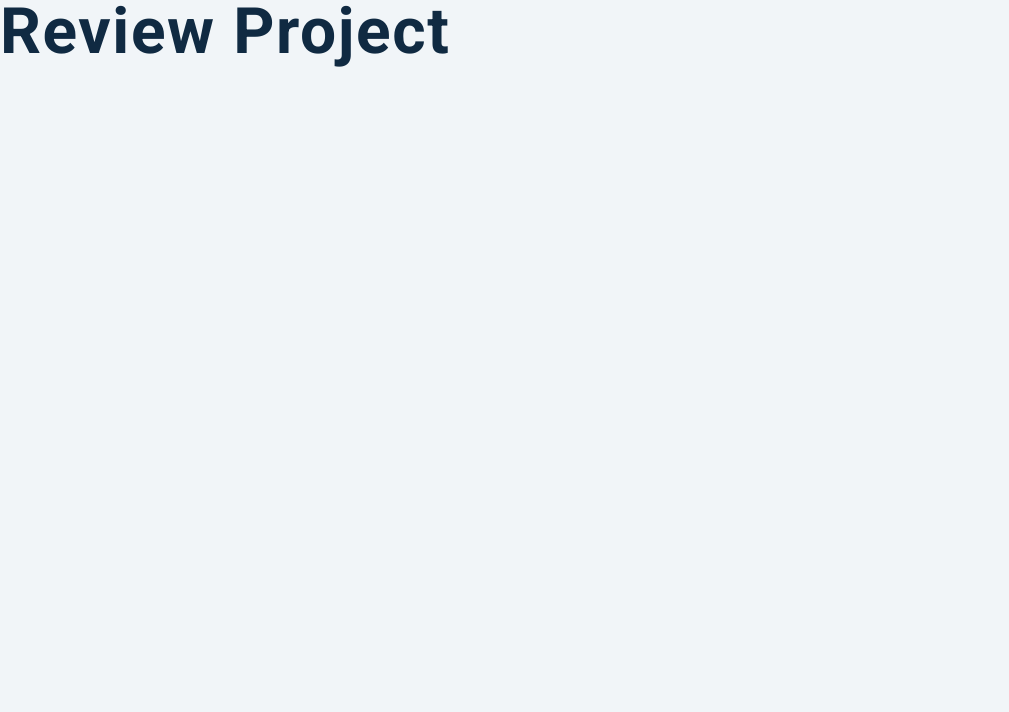
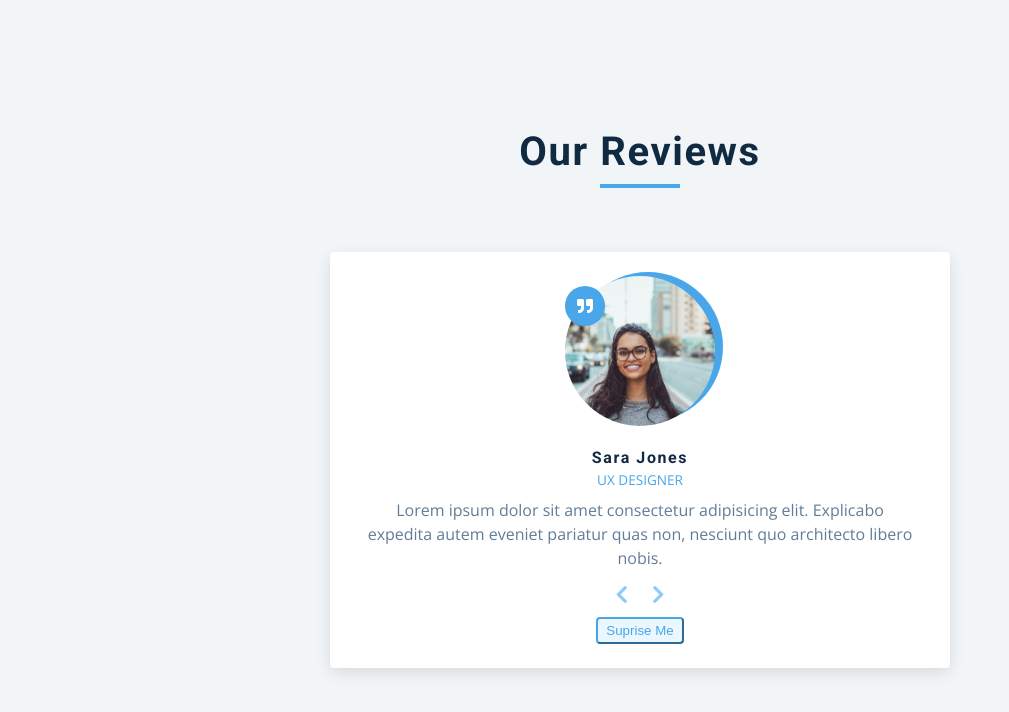
Before and after one commit to aloysiorabello/Review-Project, a plain HTML site: page index.html in a window 1280 px wide. Shown: the whole page, without its empty margins (0-1009 px from the left). Drawn offline with nearby package versions, Linux system fonts and the light colour scheme.

Commit message:
add index

```diff
--- a/index.html
+++ b/index.html
@@ -14,7 +14,37 @@
     <link rel="stylesheet" href="styles.css" />
   </head>
   <body>
-    <h1>review project</h1>
+    <main>
+        <section class="container">
+           <!-- title -->
+           <div class="title">
+               <h2>our reviews</h2>
+               <div class="underline"></div>
+           </div>
+           <!-- review -->
+           <article class="review">
+               <div class="img-container">
+                   <img src="./person-1.jpeg" id="person-img" alt=""/>
+               </div>
+               <h4 id="author">sara jones</h4>
+               <p id="job">ux designer</p>
+               <p id="info">
+                   Lorem ipsum dolor sit amet consectetur adipisicing elit. Explicabo expedita autem eveniet pariatur quas non, nesciunt quo architecto libero nobis.
+               </p>
+               <!--prev next button-->
+               <div class="button-container">
+                   <button class="prev-btn">
+                       <i class="fas fa-chevron-left"></i>
+                   </button>
+                   <button class="prev-btn">
+                    <i class="fas fa-chevron-right"></i>
+                </button>
+               </div>
+               <!-- random button -->
+               <button class="random-btn">suprise me</button>
+           </article>
+        </section>
+    </main>
     <!-- javascript -->
     <script src="app.js"></script>
   </body>
```
